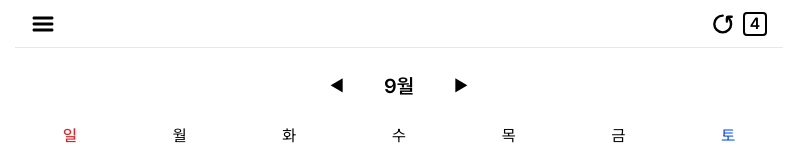
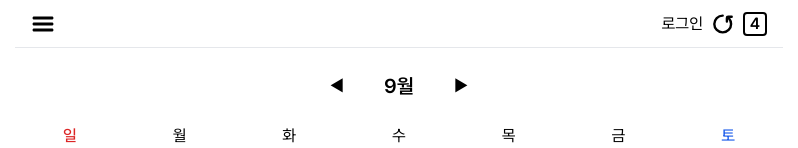
Before and after one commit to reeny404/calendar-with, a Next.js app: page / in a window 1280 px wide. Shown: the top 148 px of the page, without its empty margins (241-1039 px from the left). Built offline with nearby package versions, Linux system fonts and the light colour scheme.

Commit message:
feat: 로그인 페이지 경로 뚫기

```diff
--- a/components/header/Header.tsx
+++ b/components/header/Header.tsx
@@ -1,4 +1,5 @@
 import Image from 'next/image';
+import Link from 'next/link';
 
 function Header() {
   return (
@@ -13,6 +14,7 @@ function Header() {
         />
       </div>
       <div className='flex space-x-2'>
+        <Link href='/login'>로그인</Link>
         <Image src='/icons/reload.svg' alt='sync' width={24} height={24} />
         <div className='w-6 h-6 flex items-center justify-center border-2 border-black rounded font-semibold'>
           {new Date().getDate()}
```
